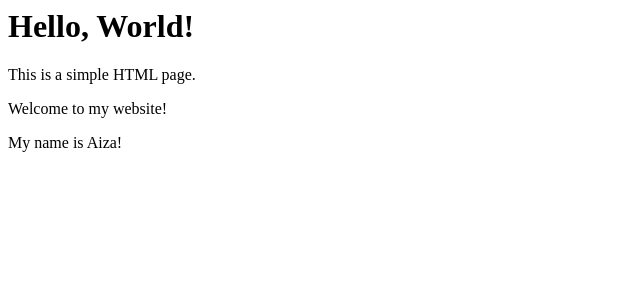
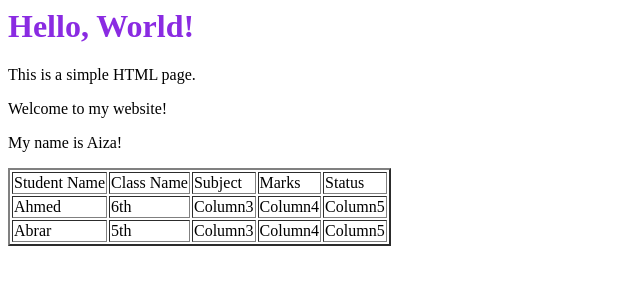
Before and after one commit to SmartestDevelopers/python, a plain HTML site: page index.html in a window 1280 px wide. Shown: the whole page, without its empty margins (0-640 px from the left). Drawn offline with Linux system fonts and the light colour scheme.

Commit message:
todays html more update on table
todays html more update on table

```diff
--- a/index.html
+++ b/index.html
@@ -1,5 +1,41 @@
 
-    <h1>Hello, World!</h1>
+    <h1 style="color:blueviolet">Hello, World!</h1>
     <p>This is a simple HTML page.</p>
     <p>Welcome to my website!</p>
     <p>My name is Aiza!</p>
+
+   <!--
+    HTML
+    is TAGS = 100+
+    -->
+
+
+    <table border="2">
+        <tr>
+            <td>Student Name</td>
+            <td>Class Name</td>
+            <td>Subject</td>
+            <td>Marks</td>
+            <td>Status</td>
+
+
+        </tr>
+         <tr>
+            <td>Ahmed</td>
+            <td>6th</td>
+            <td>Column3</td>
+            <td>Column4</td>
+            <td>Column5</td>
+
+
+        </tr>
+         <tr>
+            <td>Abrar</td>
+            <td>5th</td>
+            <td>Column3</td>
+            <td>Column4</td>
+            <td>Column5</td>
+
+
+        </tr>
+    </table>
```
